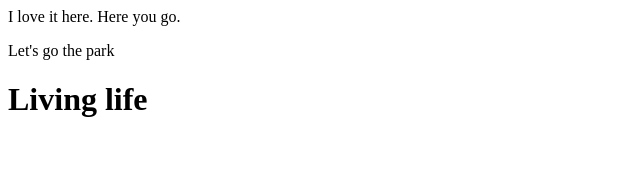
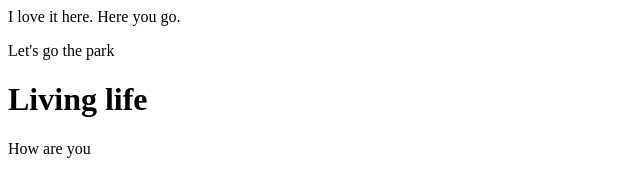
Before and after one commit to joshualeonardo2014/git-course, a plain HTML site: page index.html in a window 1280 px wide. Shown: the full height of the page, 0-640 px from the left. Drawn offline with Linux system fonts and the light colour scheme.

Commit message:
How many lines will it give?

```diff
--- a/index.html
+++ b/index.html
@@ -5,7 +5,7 @@
     <body>
       I love it here. Here you go.
       <p>Let's go the park</p>
-      <h1>Living life</h1>
+      <h1>Living life</h1><p>How are you</p>
     </body>
   </head>
 </html>
```
